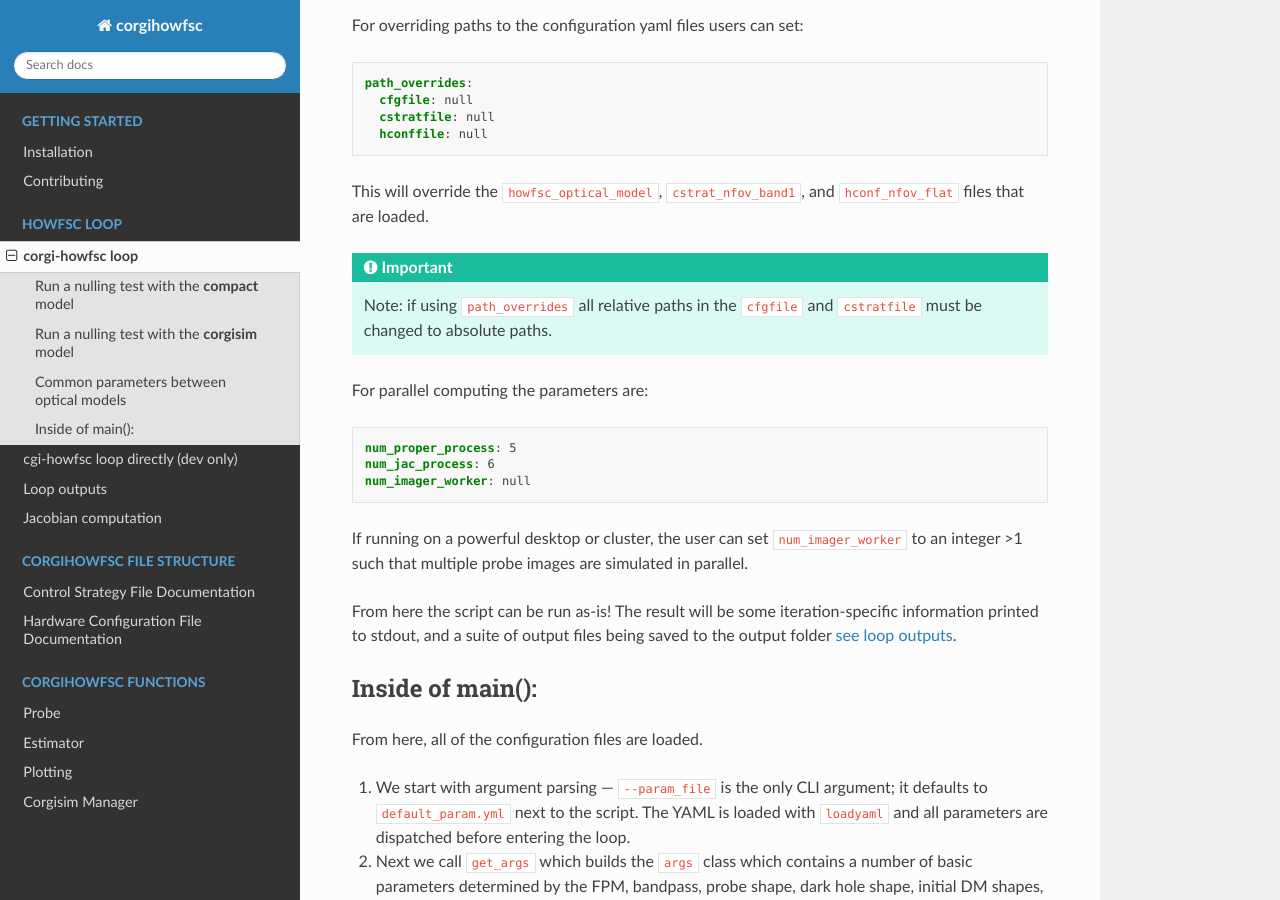
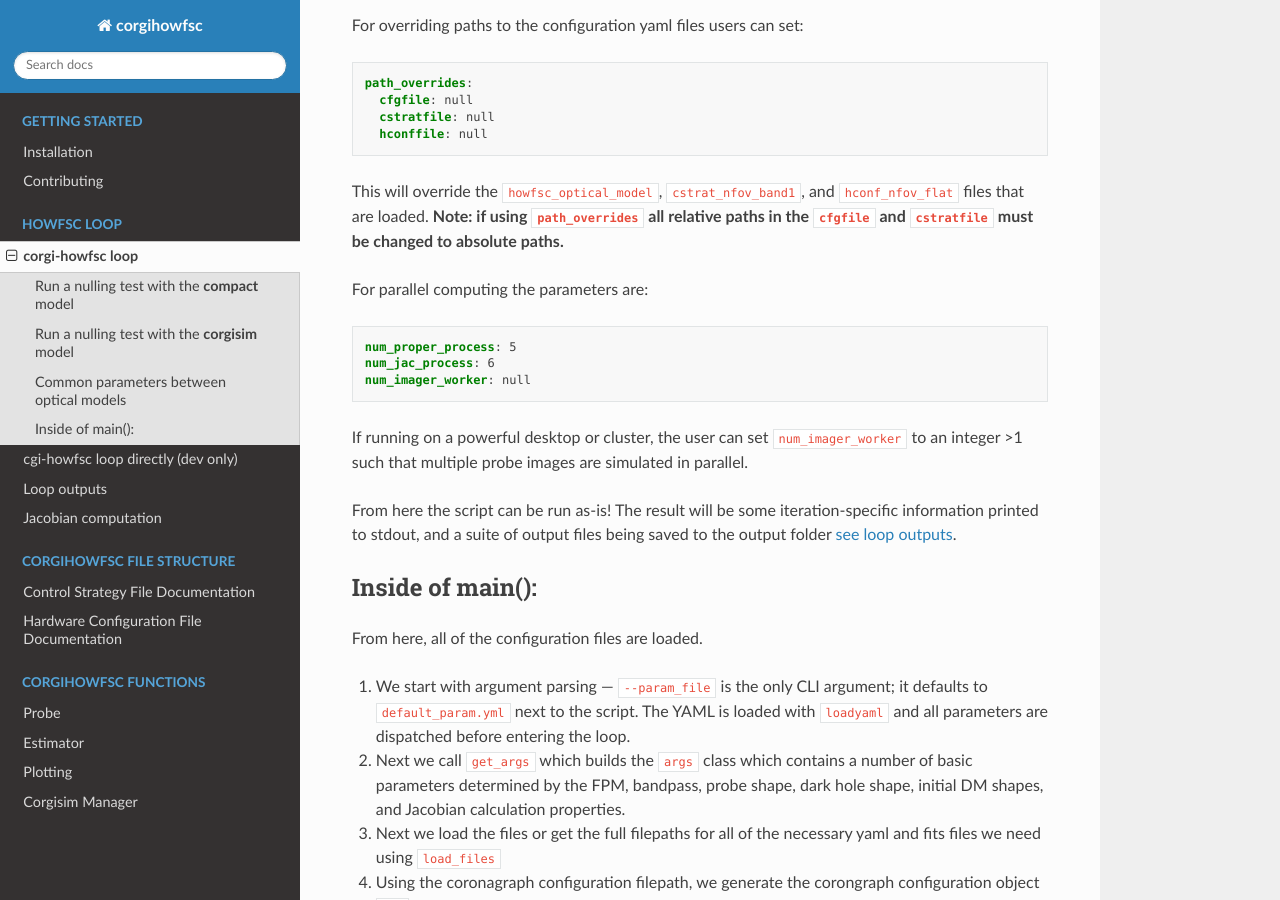
Before and after one commit to roman-corgi/corgihowfsc, a Sphinx documentation site: the page built from docs/source/gitl_corgi_howfsc.md, in a window 1280 px wide and 900 px high, scrolled down 2737 px. Built offline with Sphinx 7.4.7 and the Read the Docs theme 3.1.0, drawn with Linux system fonts in a browser that asks for light colours.

Commit message:
Update gitl_corgi_howfsc.md

````diff
--- a/docs/source/gitl_corgi_howfsc.md
+++ b/docs/source/gitl_corgi_howfsc.md
@@ -99,9 +99,7 @@ path_overrides:
   hconffile: null
 ```
 This will override the `howfsc_optical_model`, `cstrat_nfov_band1`, and `hconf_nfov_flat` files that are loaded.
-:::{important}
-Note: if using `path_overrides` all relative paths in the `cfgfile` and `cstratfile` must be changed to absolute paths.
-:::
+**Note: if using `path_overrides` all relative paths in the `cfgfile` and `cstratfile` must be changed to absolute paths.**
 
 For parallel computing the parameters are:
 ```yaml
````
